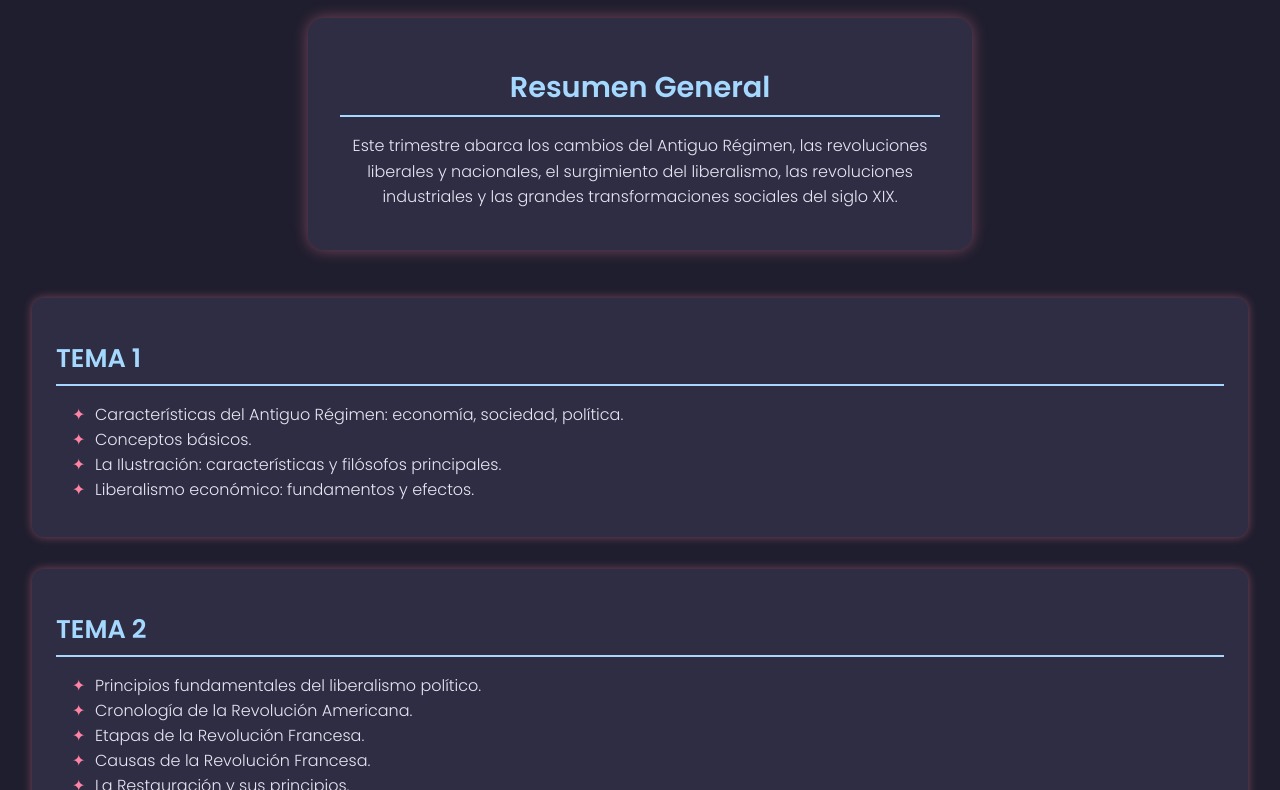
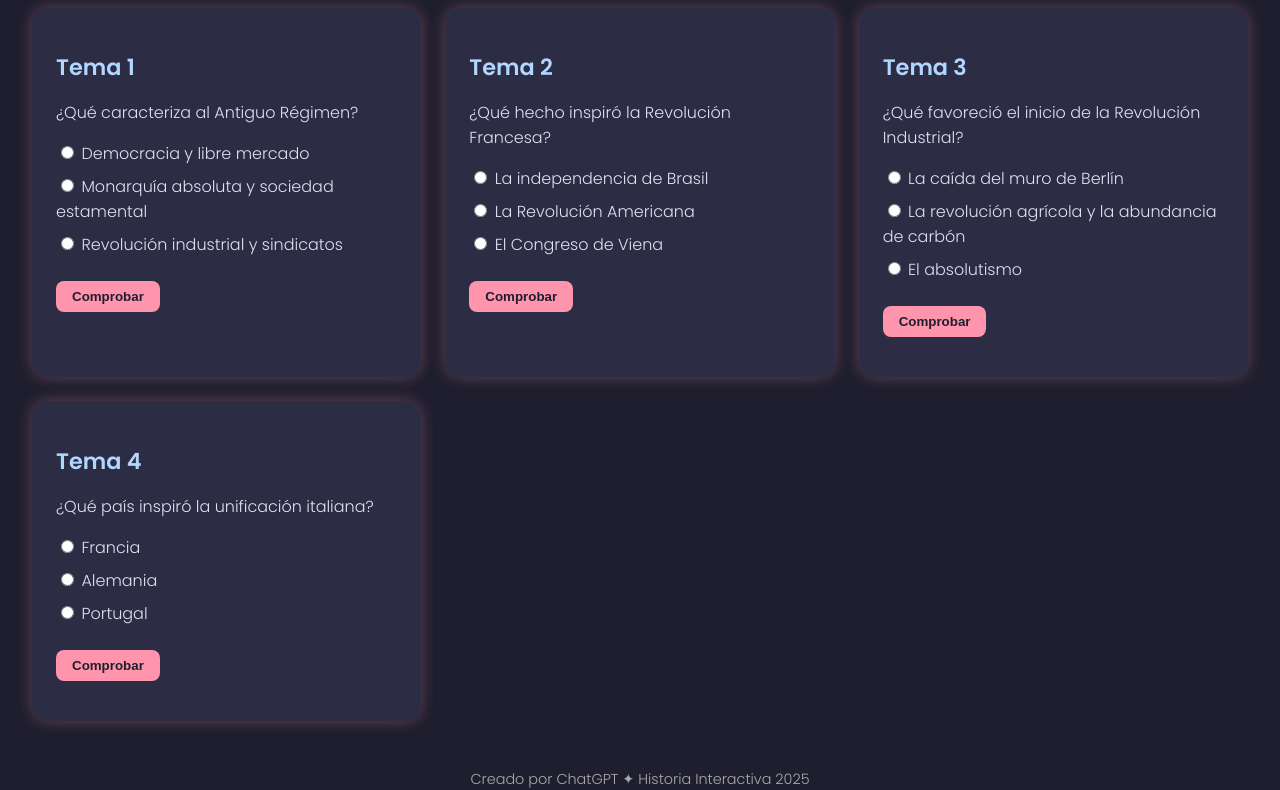
Before and after one commit to SharonMyoui/Estudiar-historia-1er-trimestre-, a plain HTML site: page index.html in a window 1280 px wide. Shown: the part 143-933 px from the top of the page. Drawn offline with Linux system fonts and the light colour scheme.

Commit message:
Update index.html

```diff
--- a/index.html
+++ b/index.html
@@ -3,173 +3,180 @@
 <head>
   <meta charset="UTF-8" />
   <meta name="viewport" content="width=device-width, initial-scale=1" />
-  <title>Resumen Primer Trimestre</title>
+  <title>Quiz Historia 1er Trimestre</title>
   <style>
     @import url('https://fonts.googleapis.com/css2?family=Poppins:wght@300;600&display=swap');
 
     :root {
-      --bg: #1f1e2e;
-      --card-bg: #2e2d44;
-      --text: #e7e6f2;
-      --accent: #ff84a3;
-      --highlight: #a5d8ff;
-      --shadow: rgba(255, 132, 163, 0.4);
+      --bg: #1e1e2e;
+      --card-bg: #2c2c44;
+      --text: #e0e0f0;
+      --accent: #ff94ad;
+      --highlight: #b1d7ff;
+      --shadow: rgba(255, 148, 173, 0.3);
+      --correct: #a3f7bf;
+      --incorrect: #f7a3a3;
     }
 
     body {
       margin: 0;
+      padding: 2rem;
+      background-color: var(--bg);
       font-family: 'Poppins', sans-serif;
-      background-color: var(--bg);
       color: var(--text);
-      padding: 2rem;
     }
 
     h1 {
       text-align: center;
-      font-size: 2.8rem;
       color: var(--accent);
+      font-size: 2.5rem;
       margin-bottom: 2rem;
-      letter-spacing: 2px;
+    }
+
+    .card-container {
+      display: grid;
+      grid-template-columns: repeat(auto-fit, minmax(300px, 1fr));
+      gap: 1.5rem;
     }
 
     .card {
       background: var(--card-bg);
       border-radius: 16px;
-      padding: 1.5rem 2rem;
+      padding: 1.5rem;
       box-shadow: 0 0 15px var(--shadow);
-      max-width: 600px;
-      margin: 0 auto 3rem auto;
-      text-align: center;
-      transition: transform 0.3s ease;
-    }
-
-    .card:hover {
-      transform: scale(1.03);
     }
 
     .card h2 {
       color: var(--highlight);
-      font-size: 1.8rem;
-      margin-bottom: 0.8rem;
-    }
-
-    .card p {
-      color: var(--text);
-      font-size: 1rem;
-      line-height: 1.6;
-    }
-
-    .topic {
-      background: var(--card-bg);
-      border-radius: 12px;
-      padding: 1.2rem 1.5rem;
-      margin-bottom: 2rem;
-      box-shadow: 0 0 10px var(--shadow);
-      transition: transform 0.2s ease;
-    }
-
-    .topic:hover {
-      transform: scale(1.02);
-    }
-
-    h2 {
-      font-size: 1.6rem;
-      color: var(--highlight);
-      border-bottom: 2px solid var(--highlight);
-      padding-bottom: 0.4rem;
+      font-size: 1.4rem;
       margin-bottom: 1rem;
     }
 
-    ul {
-      list-style: none;
-      padding-left: 1rem;
+    .question {
+      margin-bottom: 1rem;
     }
 
-    ul li::before {
-      content: "✦";
-      color: var(--accent);
-      margin-right: 0.6rem;
+    .options label {
+      display: block;
+      margin-bottom: 0.5rem;
+      cursor: pointer;
+    }
+
+    .check-btn {
+      margin-top: 1rem;
+      background-color: var(--accent);
+      color: #1e1e2e;
+      border: none;
+      padding: 0.5rem 1rem;
+      border-radius: 8px;
+      cursor: pointer;
+      font-weight: bold;
+      transition: background-color 0.3s;
+    }
+
+    .check-btn:hover {
+      background-color: #ffa7be;
+    }
+
+    .result {
+      margin-top: 1rem;
+      font-weight: bold;
+    }
+
+    .correct {
+      color: var(--correct);
+    }
+
+    .incorrect {
+      color: var(--incorrect);
     }
 
     footer {
       text-align: center;
+      margin-top: 3rem;
       font-size: 0.9rem;
-      color: #999;
-      margin-top: 4rem;
-    }
-
-    @media (max-width: 600px) {
-      body {
-        padding: 1rem;
-      }
-
-      h1 {
-        font-size: 2rem;
-      }
-
-      .card h2 {
-        font-size: 1.4rem;
-      }
-
-      .topic h2 {
-        font-size: 1.3rem;
-      }
+      color: #aaa;
     }
   </style>
 </head>
 <body>
 
-  <h1>Historia - Primer Trimestre</h1>
+  <h1>Quiz - Historia 1er Trimestre</h1>
 
-  <div class="card">
-    <h2>Resumen General</h2>
-    <p>Este trimestre abarca los cambios del Antiguo Régimen, las revoluciones liberales y nacionales, el surgimiento del liberalismo, las revoluciones industriales y las grandes transformaciones sociales del siglo XIX.</p>
+  <div class="card-container">
+
+    <div class="card">
+      <h2>Tema 1</h2>
+      <div class="question">¿Qué caracteriza al Antiguo Régimen?</div>
+      <div class="options">
+        <label><input type="radio" name="q1" value="0" /> Democracia y libre mercado</label>
+        <label><input type="radio" name="q1" value="1" /> Monarquía absoluta y sociedad estamental</label>
+        <label><input type="radio" name="q1" value="0" /> Revolución industrial y sindicatos</label>
+      </div>
+      <button class="check-btn" onclick="checkAnswer('q1', 1)">Comprobar</button>
+      <div class="result" id="result-q1"></div>
+    </div>
+
+    <div class="card">
+      <h2>Tema 2</h2>
+      <div class="question">¿Qué hecho inspiró la Revolución Francesa?</div>
+      <div class="options">
+        <label><input type="radio" name="q2" value="0" /> La independencia de Brasil</label>
+        <label><input type="radio" name="q2" value="1" /> La Revolución Americana</label>
+        <label><input type="radio" name="q2" value="0" /> El Congreso de Viena</label>
+      </div>
+      <button class="check-btn" onclick="checkAnswer('q2', 1)">Comprobar</button>
+      <div class="result" id="result-q2"></div>
+    </div>
+
+    <div class="card">
+      <h2>Tema 3</h2>
+      <div class="question">¿Qué favoreció el inicio de la Revolución Industrial?</div>
+      <div class="options">
+        <label><input type="radio" name="q3" value="0" /> La caída del muro de Berlín</label>
+        <label><input type="radio" name="q3" value="1" /> La revolución agrícola y la abundancia de carbón</label>
+        <label><input type="radio" name="q3" value="0" /> El absolutismo</label>
+      </div>
+      <button class="check-btn" onclick="checkAnswer('q3', 1)">Comprobar</button>
+      <div class="result" id="result-q3"></div>
+    </div>
+
+    <div class="card">
+      <h2>Tema 4</h2>
+      <div class="question">¿Qué país inspiró la unificación italiana?</div>
+      <div class="options">
+        <label><input type="radio" name="q4" value="0" /> Francia</label>
+        <label><input type="radio" name="q4" value="1" /> Alemania</label>
+        <label><input type="radio" name="q4" value="0" /> Portugal</label>
+      </div>
+      <button class="check-btn" onclick="checkAnswer('q4', 1)">Comprobar</button>
+      <div class="result" id="result-q4"></div>
+    </div>
+
   </div>
 
-  <section class="topic">
-    <h2>TEMA 1</h2>
-    <ul>
-      <li>Características del Antiguo Régimen: economía, sociedad, política.</li>
-      <li>Conceptos básicos.</li>
-      <li>La Ilustración: características y filósofos principales.</li>
-      <li>Liberalismo económico: fundamentos y efectos.</li>
-    </ul>
-  </section>
+  <footer>Creado por ChatGPT ✦ Historia Interactiva 2025</footer>
 
-  <section class="topic">
-    <h2>TEMA 2</h2>
-    <ul>
-      <li>Principios fundamentales del liberalismo político.</li>
-      <li>Cronología de la Revolución Americana.</li>
-      <li>Etapas de la Revolución Francesa.</li>
-      <li>Causas de la Revolución Francesa.</li>
-      <li>La Restauración y sus principios.</li>
-    </ul>
-  </section>
-
-  <section class="topic">
-    <h2>TEMA 3</h2>
-    <ul>
-      <li>Factores de la Revolución Industrial en Gran Bretaña.</li>
-      <li>Revolución agrícola y de los transportes.</li>
-      <li>Diferencias de industrialización entre Gran Bretaña y Europa.</li>
-      <li>Elementos clave de la Segunda Revolución Industrial.</li>
-    </ul>
-  </section>
-
-  <section class="topic">
-    <h2>TEMA 4</h2>
-    <ul>
-      <li>Características del nacionalismo y tipos.</li>
-      <li>Oleadas revolucionarias liberales en Europa.</li>
-      <li>Influencia de la unificación alemana en la italiana.</li>
-      <li>Etapas de unificación alemana e italiana.</li>
-      <li>Emancipación hispanoamericana: causas y características.</li>
-      <li>Líderes políticos clave del periodo.</li>
-    </ul>
-  </section>
-
-  <footer>Creado con ♥ por ChatGPT · Primer Trimestre 2025</footer>
+  <script>
+    function checkAnswer(questionName, correctIndex) {
+      const radios = document.getElementsByName(questionName);
+      const result = document.getElementById("result-" + questionName);
+      let selected = -1;
+      radios.forEach((radio, i) => {
+        if (radio.checked) selected = parseInt(radio.value);
+      });
+      if (selected === -1) {
+        result.textContent = "Selecciona una opción.";
+        result.className = "result incorrect";
+      } else if (selected === correctIndex) {
+        result.textContent = "¡Correcto!";
+        result.className = "result correct";
+      } else {
+        result.textContent = "Incorrecto. Intenta de nuevo.";
+        result.className = "result incorrect";
+      }
+    }
+  </script>
 
 </body>
 </html>
```
